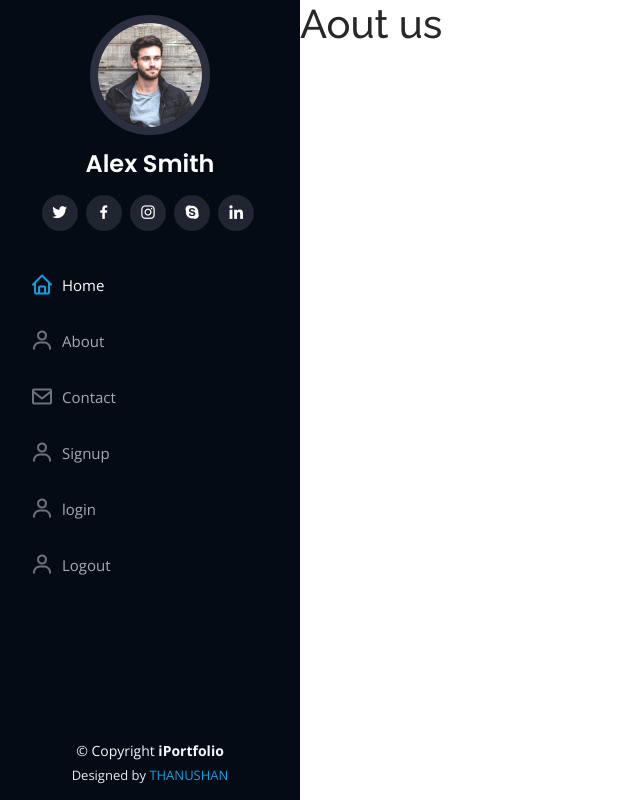
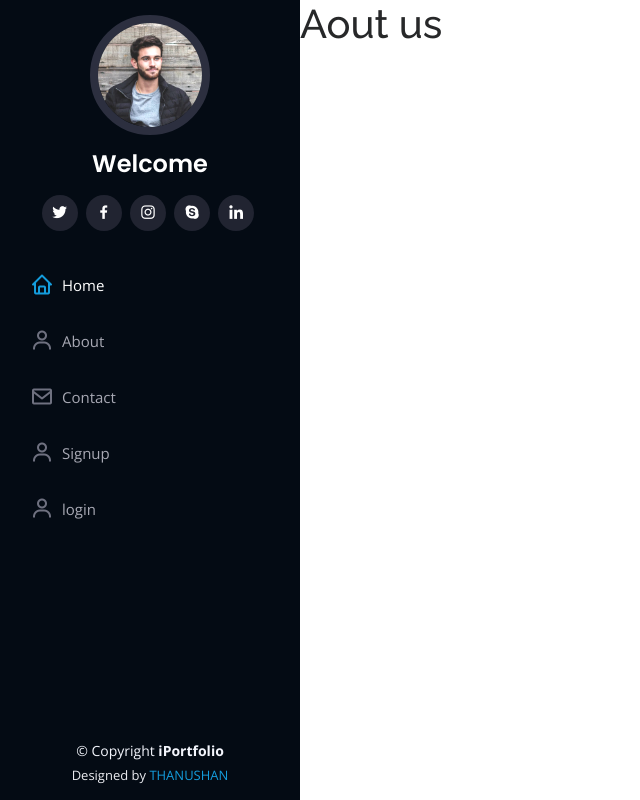
Before and after one commit to Thanushan1523/DYNAMIC-WEBSITEPORTFOLIO, a Django app: page /about in a window 1280 px wide. Shown: the whole page, without its empty margins (0-640 px from the left). Run offline with Django 4.2, Linux system fonts and the light colour scheme; some libraries are stand-ins or nearby versions.

Commit message:
developing login  and signup page shows when its needed

```diff
--- a/authapp/views.py
+++ b/authapp/views.py
@@ -39,4 +39,6 @@
     return render(request ,'login.html')
 
 def handlelogout(request):
+    logout(request)
+    messages.success(request,'logout sucess')
     return render(request ,'login.html')
--- a/templates/basic.html
+++ b/templates/basic.html
@@ -49,7 +49,7 @@
 
       <div class="profile">
         <img src="{% static "assets/img/profile-img.jpg" %}" alt="" class="img-fluid rounded-circle">
-        <h1 class="text-light"><a href="index.html">Alex Smith</a></h1>
+        <h1 class="text-light"><a href="index.html">Welcome {{ user.username}}</a></h1>
         <div class="social-links mt-3 text-center">
           <a href="#" class="twitter"><i class="bx bxl-twitter"></i></a>
           <a href="#" class="facebook"><i class="bx bxl-facebook"></i></a>
@@ -67,9 +67,15 @@
           <li><a href="/portfolio" class="nav-link scrollto"><i class="bx bx-book-content"></i> <span>Portfolio</span></a></li>
           <li><a href="/services" class="nav-link scrollto"><i class="bx bx-server"></i> <span>Services</span></a></li> {% endcomment %}
           <li><a href="/contact" class="nav-link scrollto"><i class="bx bx-envelope"></i> <span>Contact</span></a></li>
+
+{%  if not request.user.is_authenticated %}
           <li><a href="/auth/signup/" class="nav-link scrollto"><i class="bx bx-user"></i> <span>Signup</span></a></li>
           <li><a href="/auth/login/" class="nav-link scrollto"><i class="bx bx-user"></i> <span>login</span></a></li>
+{% else %}
           <li><a href="/auth/logout/" class="nav-link scrollto"><i class="bx bx-user"></i> <span>Logout</span></a></li>
+{% endif %}
+
+
         </ul>
       </nav><!-- .nav-menu -->
     </div>
```
Also changed, not shown: db.sqlite3.
